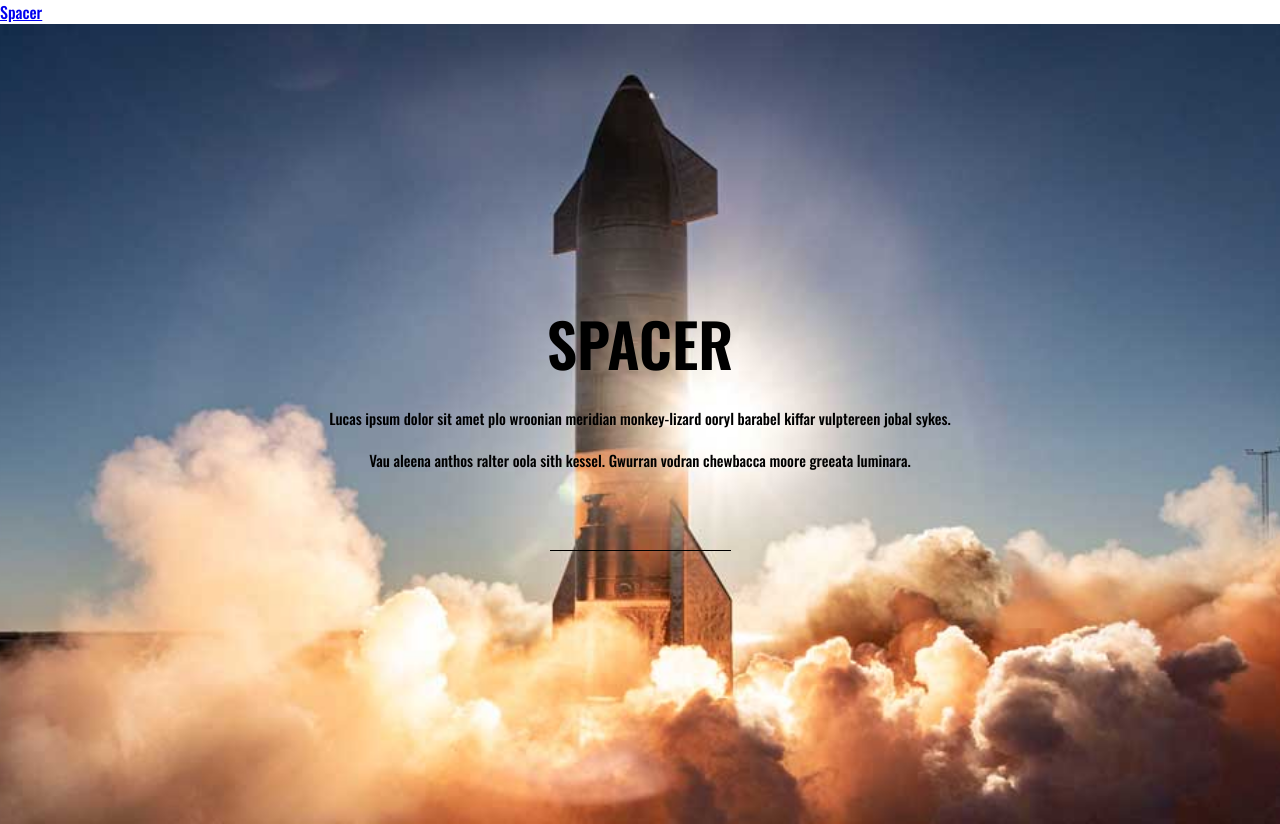
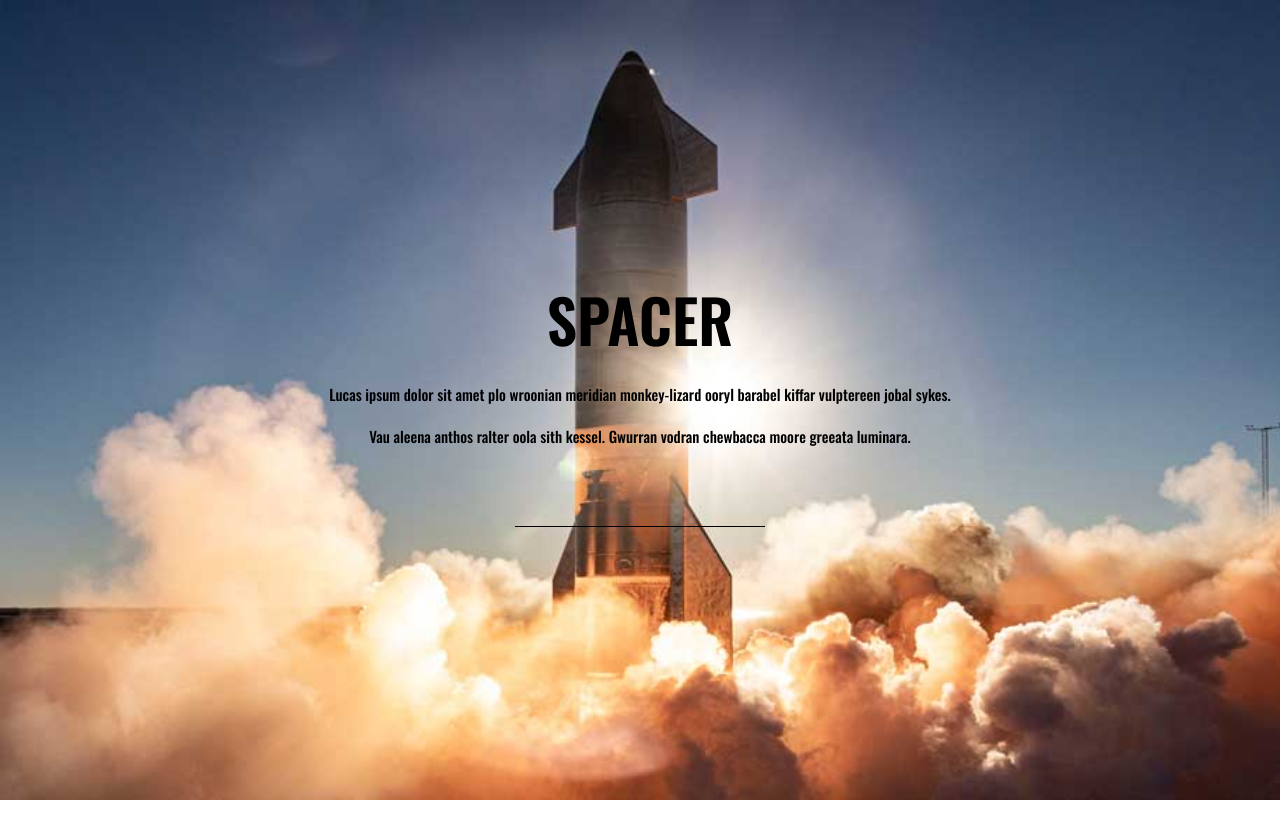
Before and after one commit to 13Groszy/Spacer_NASA_APP, a Vue app: page / in a window 1280 px wide. After the commit the page ends 800 px from the top, so only its background shows below. Built offline with nearby package versions, Linux system fonts and the light colour scheme.

Commit message:
Basic style done

```diff
--- a/src/App.vue
+++ b/src/App.vue
@@ -1,11 +1,48 @@
 <template>
-  <div class="app">
-    <div class="nav">
-      <router-link to="/">Spacer</router-link>
-    </div>
-    <router-view />
+  <div class="wrapper">
+    <HeroImage />
+    <Claim />
+    <SearchInput :value="searchValue" v-model="searchValue" @input="handleInput"/>
   </div>
 </template>
+
+<script>
+import axios from "axios";
+import debounce from "lodash.debounce";
+import Claim from "@/components/Claim";
+import SearchInput from "@/components/SearchInput";
+import HeroImage from "@/components/HeroImage";
+
+const API = "https://images-api.nasa.gov/search";
+
+export default {
+  name: "App",
+  components: {
+    Claim,
+    SearchInput,
+    HeroImage,
+  },
+  data() {
+    return {
+      searchValue: "",
+      results: [],
+    };
+  },
+  methods: {
+    handleInput: debounce(function () {
+      console.log(this.searchValue)
+      axios
+        .get(`${API}?q=${this.searchValue}&media_type=image`)
+        .then((response) => {
+          this.results = response.data.collection.items;
+        })
+        .catch((error) => {
+          console.log(error);
+        });
+    }, 500),
+  },
+};
+</script>
 
 <style>
 @import url("https://fonts.googleapis.com/css2?family=Oswald:wght@200;500;600&display=swap");
@@ -17,4 +54,14 @@ body {
   margin: 0;
   padding: 0;
 }
+.wrapper {
+  margin: 0;
+  width: 100%;
+  min-height: 100vh;
+  padding: 30px;
+  display: flex;
+  flex-direction: column;
+  align-items: center;
+  justify-content: center;
+}
 </style>
--- /dev/null
+++ b/src/components/HeroImage.vue
@@ -0,0 +1,21 @@
+<template>
+  <div class="heroImage"></div>
+</template>
+<script>
+export default {
+  name: "HeroImage",
+};
+</script>
+<style scoped>
+.heroImage {
+    position: fixed;
+    top: 0;
+    z-index: -1;
+    width: 100%;
+    height: 100vh;
+    background-image: url("../assets/heroimage.jpg");
+    background-repeat: no-repeat;
+    background-size: cover;
+    background-position: 66% 0%;
+}
+</style>
--- a/src/components/SearchInput.vue
+++ b/src/components/SearchInput.vue
@@ -1,31 +1,39 @@
 <template>
-  <div class="searchWrapper">
-      <input
-        id="search"
-        name="search"
-        v-model="searchValue"
-        @input="handleInput"
-      />
-  </div>
+  <input id="search"
+  name="search"
+  :value="value"
+  @input="handleChange" />
 </template>
 <script>
-
 export default {
   name: 'SearchInput',
+  props: {
+    value: {
+    type: String,
+    required: true,
+    },
+  },
+methods: {
+  handleChange(e){
+this.$emit('input', e.target.value);
+  }
+}
 };
 </script>
 <style scoped>
-.searchWrapper {
+input {
   display: flex;
   flex-direction: column;
   align-items: center;
   margin-top: 50px;
   width: 250px;
-}
-input {
   height: 30px;
   border: 0;
   border-bottom: 1px solid black;
   background: none;
 }
+input:focus {
+  outline: none;
+  box-shadow: 0 10px 15px -8px rgb(0, 0, 0);
+}
 </style>
--- a/src/main.js
+++ b/src/main.js
@@ -1,10 +1,8 @@
 import Vue from 'vue'
 import App from './App.vue'
-import router from'./router';
 
 Vue.config.productionTip = false
 
 new Vue({
-  router,
   render: h => h(App),
 }).$mount('#app');
--- a/src/router.js
+++ /dev/null
@@ -1,16 +0,0 @@
-import Vue from 'vue';
-import Router from 'vue-router';
-import Search from './views/Search.vue';
-
-
-Vue.use(Router);
-
-export default new Router({
-    routes: [
-        {
-            path: '/',
-            name: 'Search',
-            component: Search,
-        }
-    ],
-});
--- a/src/views/Search.vue
+++ /dev/null
@@ -1,57 +0,0 @@
-<template>
-  <div class="wrapper">
-    <Claim />
-    <SearchInput />
-  </div>
-</template>
-
-<script>
-import axios from "axios";
-import debounce from "lodash.debounce";
-import Claim from "@/components/Claim";
-import SearchInput from "@/components/SearchInput";
-
-const API = "https://images-api.nasa.gov/search";
-
-export default {
-  name: "Search",
-  components: {
-    Claim,
-    SearchInput,
-  },
-  data() {
-    return {
-      searchValue: "",
-      results: [],
-    };
-  },
-  methods: {
-    handleInput: debounce(function () {
-      axios
-        .get(`${API}?q=${this.searchValue}&media_type=image`)
-        .then((response) => {
-          this.results = response.data.collection.items;
-        })
-        .catch((error) => {
-          console.log(error);
-        });
-    }, 500),
-  },
-};
-</script>
-<style scoped>
-  .wrapper {
-    margin: 0;
-    width: 100%;
-    height: 100vh;
-    padding: 30px;
-    display: flex;
-    flex-direction: column;
-    align-items: center;
-    justify-content: center;
-    background-image: url('../assets/heroimage.jpg');
-    background-repeat: no-repeat;
-    background-size: cover;
-    background-position: 66% 0%;
-  }
-</style>
```
Also changed, not shown: src/components/Claim.vue (+9 -7 lines).
